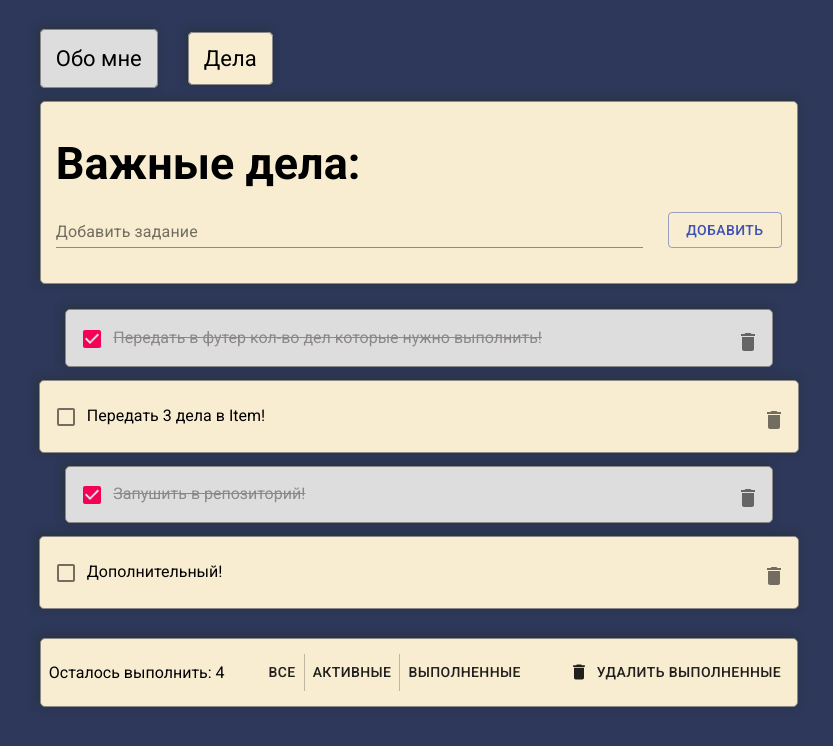
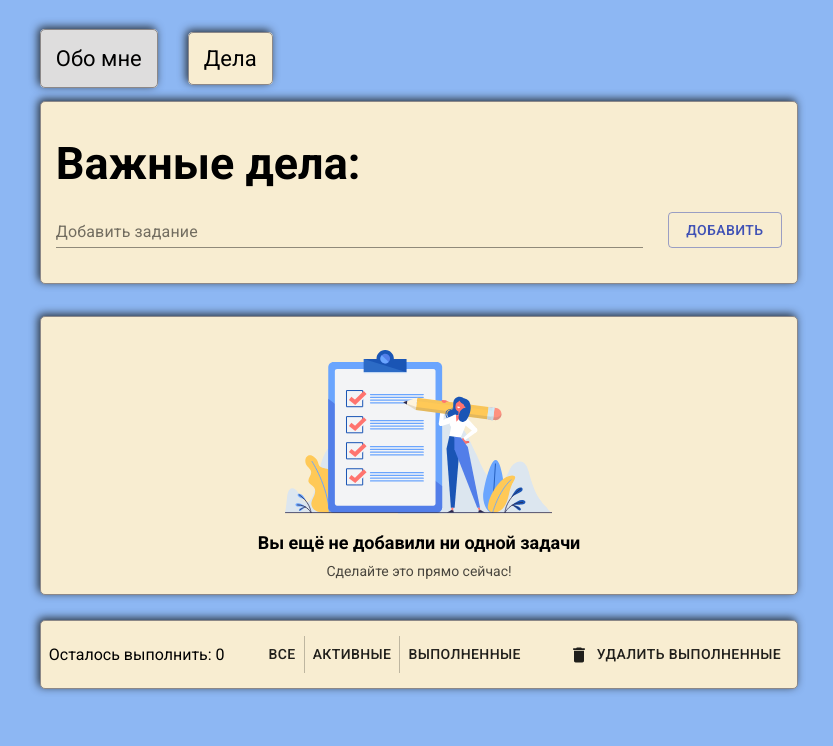
Before and after one commit to WebHeroSchool/toDoSolomon, a React (Create React App) app: page /todo in a window 1280 px wide. Shown: the top 746 px of the page, without its empty margins (221-1054 px from the left). Built offline with nearby package versions, Linux system fonts and the light colour scheme.

Commit message:
добавил пустую доску дел

```diff
--- a/src/components/App/App.module.css
+++ b/src/components/App/App.module.css
@@ -5,7 +5,7 @@
 }
 
 body {
-  background-color: #2d385a;
+  background-color: #8db7f3;
 }
 
 .wrap {
--- a/src/components/InputItem/InputItem.js
+++ b/src/components/InputItem/InputItem.js
@@ -33,7 +33,7 @@ class InputItem extends React.Component{
           label="Добавить задание"
           className={styles.InputItem}
           value={this.state.inputValue }
-          onChange={event => this.setState({inputValue: event.target.value.toUpperCase()})}
+          onChange={event => this.setState({inputValue: event.target.value})}
           error={this.state.inputError}
           />
           {(this.state.inputError) && <div className={styles.Error}>Необходимо ввести текст</div>}
--- a/src/components/Todo/Todo.js
+++ b/src/components/Todo/Todo.js
@@ -7,26 +7,26 @@ import styles from '../Todo/Todo.module.css';
 const Todo = () => {
   const initialState = {
     items: [
-      {
-        value: 'Передать в футер кол-во дел которые нужно выполнить!',
-        isDone: true,
-        id: 1,
-      },
-      {
-        value: 'Передать 3 дела в Item!',
-        isDone: false,
-        id: 2,
-      },
-      {
-        value: 'Запушить в репозиторий!',
-        isDone: true,
-        id: 3,
-      },
-      {
-        value: 'Дополнительный!',
-        isDone: false,
-        id: 4,
-      },
+      // {
+      //   value: 'Передать в футер кол-во дел которые нужно выполнить!',
+      //   isDone: true,
+      //   id: 1,
+      // },
+      // {
+      //   value: 'Передать 3 дела в Item!',
+      //   isDone: false,
+      //   id: 2,
+      // },
+      // {
+      //   value: 'Запушить в репозиторий!',
+      //   isDone: true,
+      //   id: 3,
+      // },
+      // {
+      //   value: 'Дополнительный!',
+      //   isDone: false,
+      //   id: 4,
+      // },
     ],
     count: 4,
   };
@@ -103,6 +103,13 @@ const Todo = () => {
               onClickDone={onClickDone}
               onClickDelete={onClickDelete}
             />
+          {items.length === 0
+            ? <div className={styles.board}>
+                <div className={styles.board__img}> </div>
+                <h2 className={styles.board__title}>Вы ещё не добавили ни одной задачи</h2>
+                <p className={styles.board__subtitle}>Сделайте это прямо сейчас!</p>
+              </div>
+            : null}
           <Footer
             count={items.length}
             onClickDeleteAllTrue={onClickDeleteAllTrue}
--- a/src/components/Todo/Todo.module.css
+++ b/src/components/Todo/Todo.module.css
@@ -28,7 +28,7 @@
   border-radius: 5px;
   padding: 35px 15px;
   box-shadow: -2px -2px 8px #2a333d;
-  margin-bottom: 25px;
+  /*margin-bottom: 25px;*/
   background-color: #f8edd1;
 }
 
@@ -37,3 +37,36 @@
     padding: 25px 15px;
   }
 }
+
+.board {
+  border: 1px solid #8c8888;
+  border-radius: 5px;
+  padding: 15px 15px;
+  box-shadow: -2px -2px 8px #2a333d;
+  margin-bottom: 25px;
+  display: flex;
+  justify-content: center;
+  align-items: center;
+  flex-direction: column;
+  background: #f8edd1 center;
+}
+
+.board__img {
+  width: 267px;
+  height: 200px;
+  background: url("Frame.svg") no-repeat center;
+  background-size: contain;
+}
+
+.board__title {
+  font-size: 18px;
+  padding: 0;
+  margin: 0 0 10px 0;
+}
+
+.board__subtitle {
+  font-size: 14px;
+  padding: 0;
+  margin: 0;
+  opacity: 0.7;
+}
```
Also changed, not shown: src/components/Todo/Frame.svg (added).
